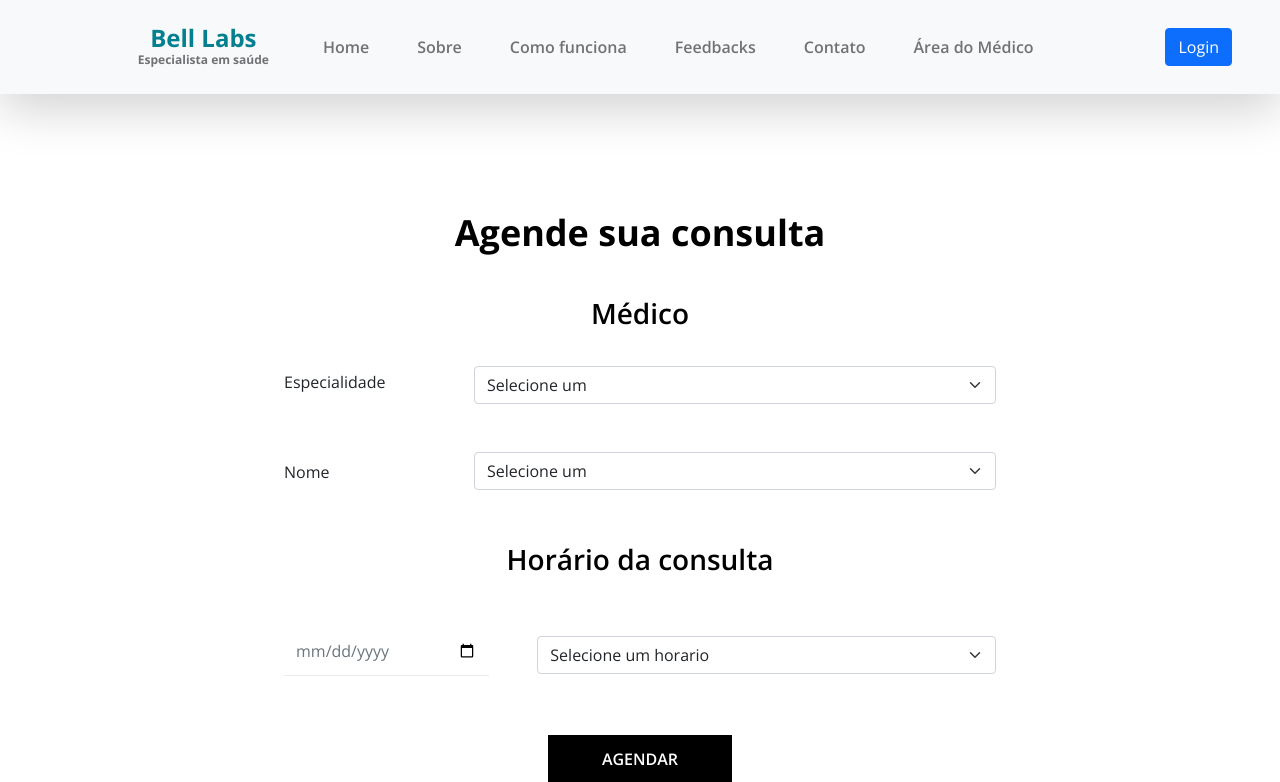
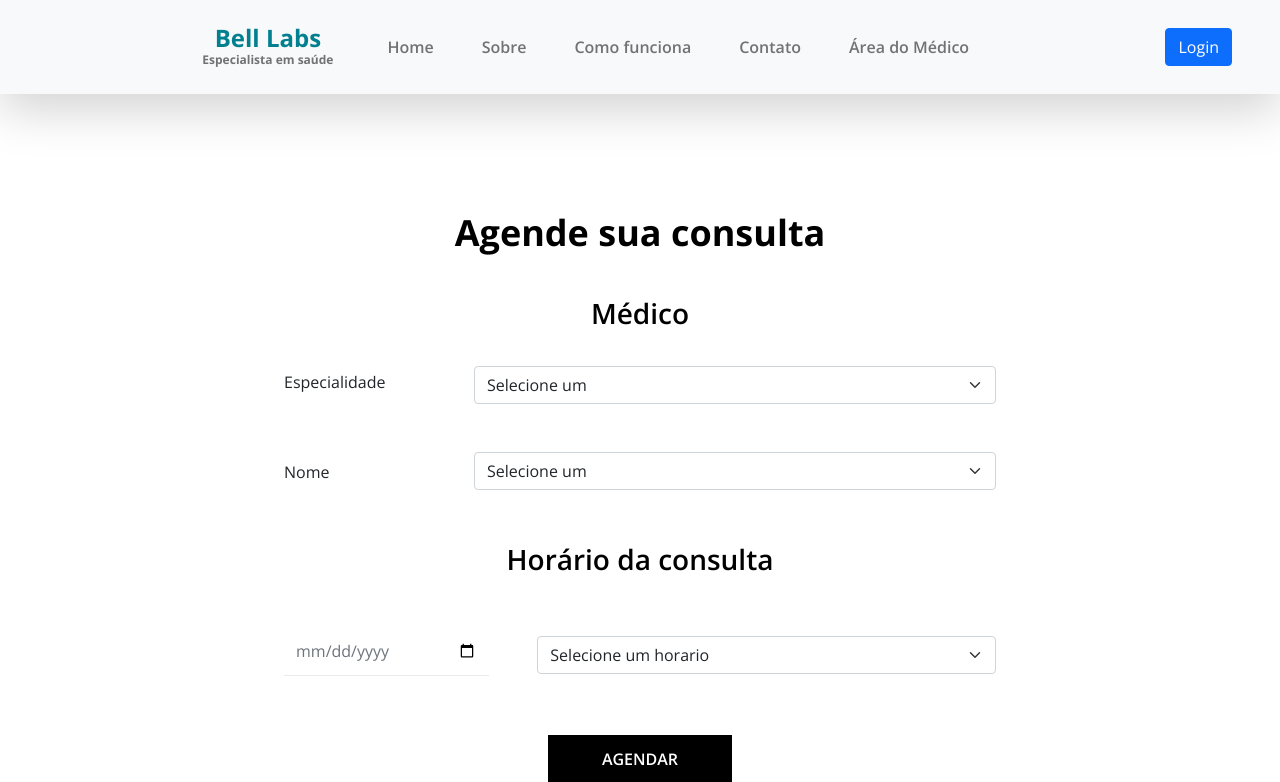
Before and after one commit to BrunoRasera/Telemedicina, a Django app: page /consulta/agendaconsulta in a window 1280 px wide. Shown: the top 782 px of the page. Run offline with Django 4.2, Linux system fonts and the light colour scheme; data comes from the database, SQL or seed files in the repository; some libraries are stand-ins or nearby versions.

Commit message:
Removido feedback do menu

```diff
--- a/templates/partials/menu.html
+++ b/templates/partials/menu.html
@@ -32,14 +32,6 @@
                 </li>
 
                 <li class="nav-item">
-                    {% if user.is_authenticated %}
-                    <a class="nav-link" href="{% url 'feedback_consulta' %}">Feedbacks</a>
-                    {% else %}
-                    <a class="nav-link" href="{% url 'login' %}">Feedbacks</a>
-                    {% endif %}
-                </li>
-
-                <li class="nav-item">
                     <a class="nav-link" href="#contact">Contato</a>
                 </li>
 
```
